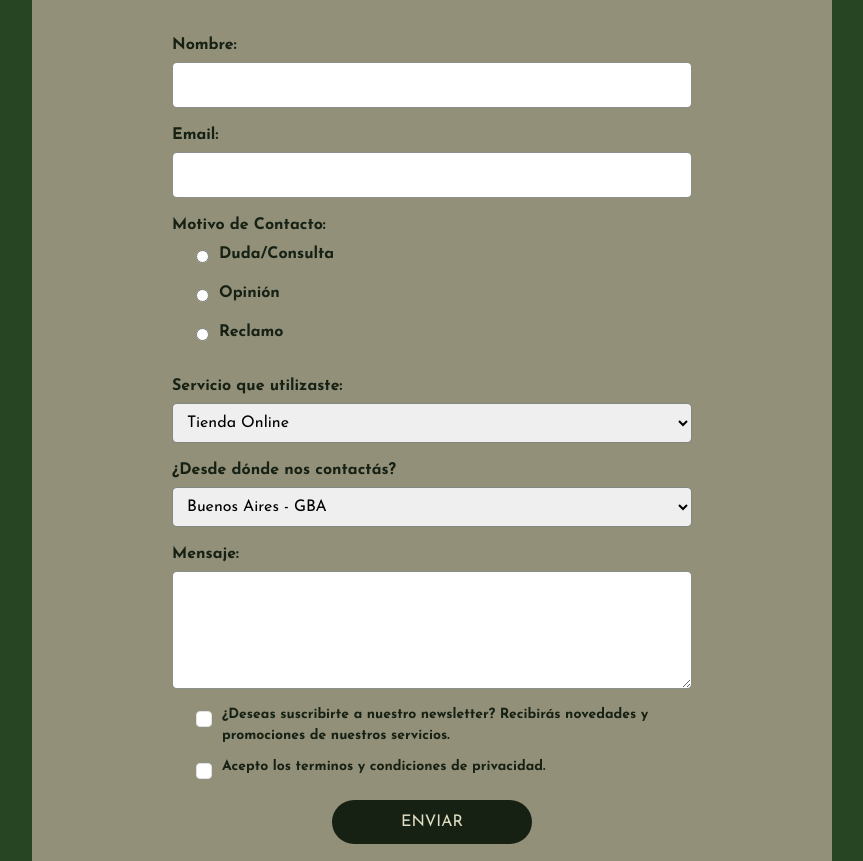
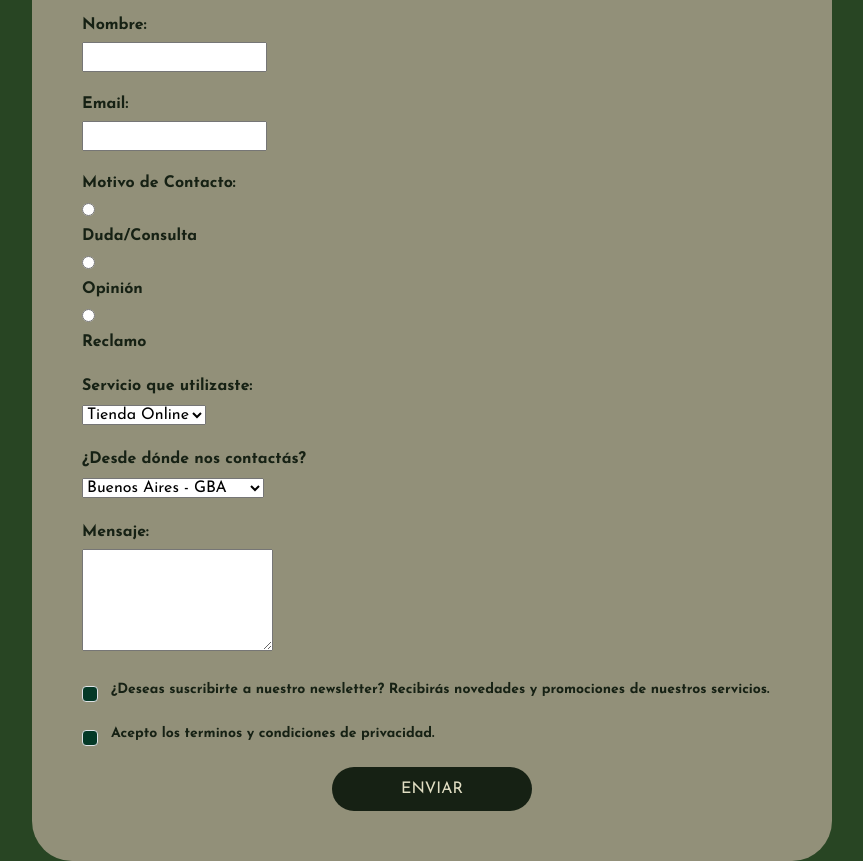
Before and after one commit to Lex-Luthor7/zerogluten, a plain HTML site: page zero-gluten-ultimo/contacto.html in a window 1280 px wide. Shown: the part 748-1609 px from the top of the page, without its empty margins (208-1071 px from the left). Drawn offline with nearby package versions, Linux system fonts and the light colour scheme.

Commit message:
contacto.html

```diff
--- a/zero-gluten-ultimo/contacto.html
+++ b/zero-gluten-ultimo/contacto.html
@@ -104,7 +104,7 @@
         <div class="intro-box container-fluid">
             <p class="epi-left">¿Tenés alguna consulta?</p>
             <p class="title-left">Contáctate con <br> nosotros</p>
-            <p class="body-left">Si tenés alguna pregunta o inquietud sobre cómo funcionan los servicios que ofrecemos o si querés dejarnos un comentario sobre cómo fue tu experiencia recibida con nuestros partners gastronómicos, completá el formulario de contacto aquí debajo. </p>
+            <p class="body-left">Si tenés alguna pregunta o inquietud sobre cómo funcionan los servicios que ofrecemos o si querés dejarnos un comentario sobre cómo fue tu experiencia recibida con nuestros partners gastronómicos, completá el formulario de contacto aquí debajo</p>
             <button class="btn-page" onclick="scrollToForm()">¡CONTÁCTANOS!</button>
         </div>
         <!--columna der-->
@@ -135,20 +135,12 @@
                 </div>
                 <div class="form-group">
                     <label>Motivo de Contacto:</label>
-                        <div class="radio-group">
-                            <div class="form-check">
                     <input type="radio" id="duda" name="motivo" value="Consulta" required>
                     <label for="duda">Duda/Consulta</label>
-                            </div>
-                            <div class="form-check">
                     <input type="radio" id="opinion" name="motivo" value="Opinion" required>
                     <label for="opinion">Opinión</label>
-                            </div>
-                            <div class="form-check">
                     <input type="radio" id="reclamo" name="motivo" value="reclamo" required>
                     <label for="reclamo">Reclamo</label>
-                            </div>
-                        </div>
                 </div>
                 <div class="form-group">
                     <label for="servicio">Servicio que utilizaste:</label>
@@ -190,16 +182,12 @@
                     <textarea id="mensaje" name="mensaje" rows="4" required></textarea>
                 </div>
                 <div class="form-group form-check">
-                    <div style="display: inline-flex">
                     <input type="checkbox" name="suscribir" id="suscribir" class="form-check-input">
                     <label for="suscribir" class="form-check-label">¿Deseas suscribirte a nuestro newsletter? Recibirás novedades y promociones de nuestros servicios.</label>
                 </div>
-                </div>
                 <div class="form-group form-check">
-                    <div style="display: inline-flex">
                     <input type="checkbox" id="aceptar" name="aceptar" class="form-check-input" required>
                     <label for="aceptar" class="form-check-label">Acepto los terminos y condiciones de privacidad.</label>
-                    </div>
                 </div>
                 <button type="submit" class="btn btn-primary">ENVIAR</button>
             </form>
--- a/zero-gluten-ultimo/css/contacto.css
+++ b/zero-gluten-ultimo/css/contacto.css
@@ -104,8 +104,14 @@
 /* Estilos del formulario de contacto */
 .background {
     background-color: rgb(40, 69, 35);
-    border-bottom: 45px solid rgb(40, 69, 35);
-
+}
+.contact-box {
+    padding: 50px;
+    background-color: rgb(146, 144, 121);
+    border-radius: 40px;
+    max-width: 800px;
+    margin: 0 auto;
+    color: rgb(22, 33, 20);
 }
 
 .title-form {
@@ -120,71 +126,6 @@
 .text-form {
     font-family: 'Josefin Sans', sans-serif;
     text-align: center;
-}
-
-.contact-box {
-    display: flex;
-    flex-direction: column;
-    justify-content: center;
-    align-items: center;
-    text-align: left;
-    padding: 50px;
-    background-color: rgb(146, 144, 121);
-    border-radius: 40px;
-    max-width: 800px;
-    margin: 0 auto;
-    color: rgb(22, 33, 20);
-}
-
-.contact-box form{
-    width: 80%;
-    max-width: 600px;
-    background-color: rgb(146, 144, 121);
-    padding: 20px;
-    border-radius: 10px;
-}
-
-.contact-box .form-group {
-    display: flex;
-    flex-direction: column;
-    margin-bottom: 15px;
-}
-
-.contact-box label {
-    margin-bottom: 5px;
-    font-weight: bold;
-}
-
-.contact-box input[type="text"],
-.contact-box input[type="email"],
-.contact-box textarea,
-.contact-box select {
-    width: 100%;
-    padding: 10px;
-    border: 1px solid rgba(22, 33, 20, 0.5);
-    border-radius: 5px;
-    box-sizing: border-box;
-}
-
-.contact-box .form-check {
-    display: flex;
-    align-items: left;
-    margin-bottom: 10px;
-}
-
-.contact-box .form-check input[type=checkbox],
-.contact-box .form-check input[type=radio] {
-    margin-right: 10px;
-    margin-left: 0;
-}
-
-.contact-box .form-check-label {
-    margin: 0;
-}
-
-.contact-box .radio-group {
-    display: flex;
-    flex-direction: column;
 }
 
 .contact-form p {
@@ -218,7 +159,7 @@
 
 .form-check-input {
     margin-top: 7px;
-    background-color: rgb(255, 255, 255);
+    background-color: rgb(4, 57, 39);
     color: rgb(225, 222, 195);
 }
 
--- a/zero-gluten-ultimo/js/validar-form.js
+++ b/zero-gluten-ultimo/js/validar-form.js
@@ -3,7 +3,7 @@ function validateForm() {
     let email = document.getElementById("email").value;
     let motivo = document.querySelector('input[name="motivo"]:checked');
     let servicio = document.getElementById("servicio").value;
-    let ubicacion = document.getElementById("ubicacion").value;
+    let ubicacion = document.getElementById("contacto").value;
     let mensaje = document.getElementById("mensaje").value;
     let suscribir = document.getElementById("suscribir").checked;
     let aceptar = document.getElementById("aceptar").checked;
@@ -30,8 +30,6 @@ function validateForm() {
     return true;
 }
 
-
-
 function scrollToForm() {
-    document.getElementById("contactForm").scrollIntoView({behavior: 'smooth'});
+    document.querySelector('.contact-form').scrollIntoView({behavior: 'smooth'});
 }
```
Also changed, not shown: zero-gluten-ultimo/css/all-zerogluten.css. Lines whose indentation alone changed are shown as unchanged.
